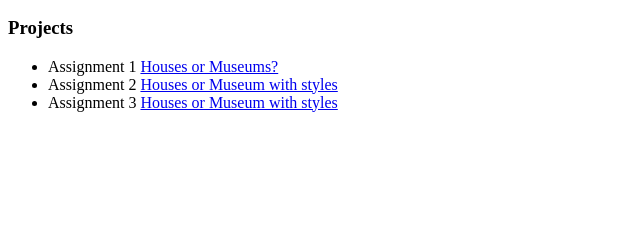
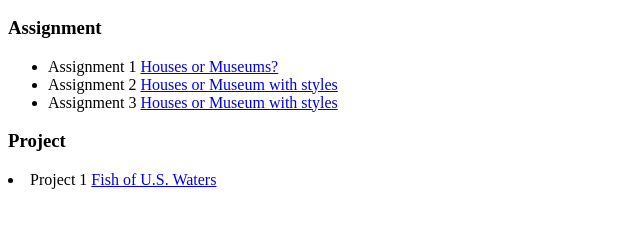
Before and after one commit to SteveZTR/Invention, a plain HTML site: page index.html in a window 1280 px wide. Shown: the part 50-278 px from the top of the page, without its empty margins (0-640 px from the left). Drawn offline with Linux system fonts and the light colour scheme.

Commit message:
Update index.html

```diff
--- a/index.html
+++ b/index.html
@@ -7,13 +7,14 @@
 </head>
 <body>
     <h2>Tingrong Zheng</h2>
-    <h3>Projects</h3>
+    <h3>Assignment</h3>
     <ul>
         <li>Assignment 1 <a href="./exercises/week_02/houses_or_museums/index.html">Houses or Museums?</a></li>
         <li>Assignment 2 <a href="./exercises/week_03/houses_or_mumseum_with_styles/index.html">Houses or Museum with styles</a> </li>
         <li>Assignment 3 <a href="./exercises/week_04/houses_or_mumseum_with_styles/index.html">Houses or Museum with styles</a> </li>
 </ul>
-
+    <h3>Project</h3>
+        <li>Project 1 <a href="./exercises/Project/index.html">Fish of U.S. Waters</a></li>
 
 
 
```
